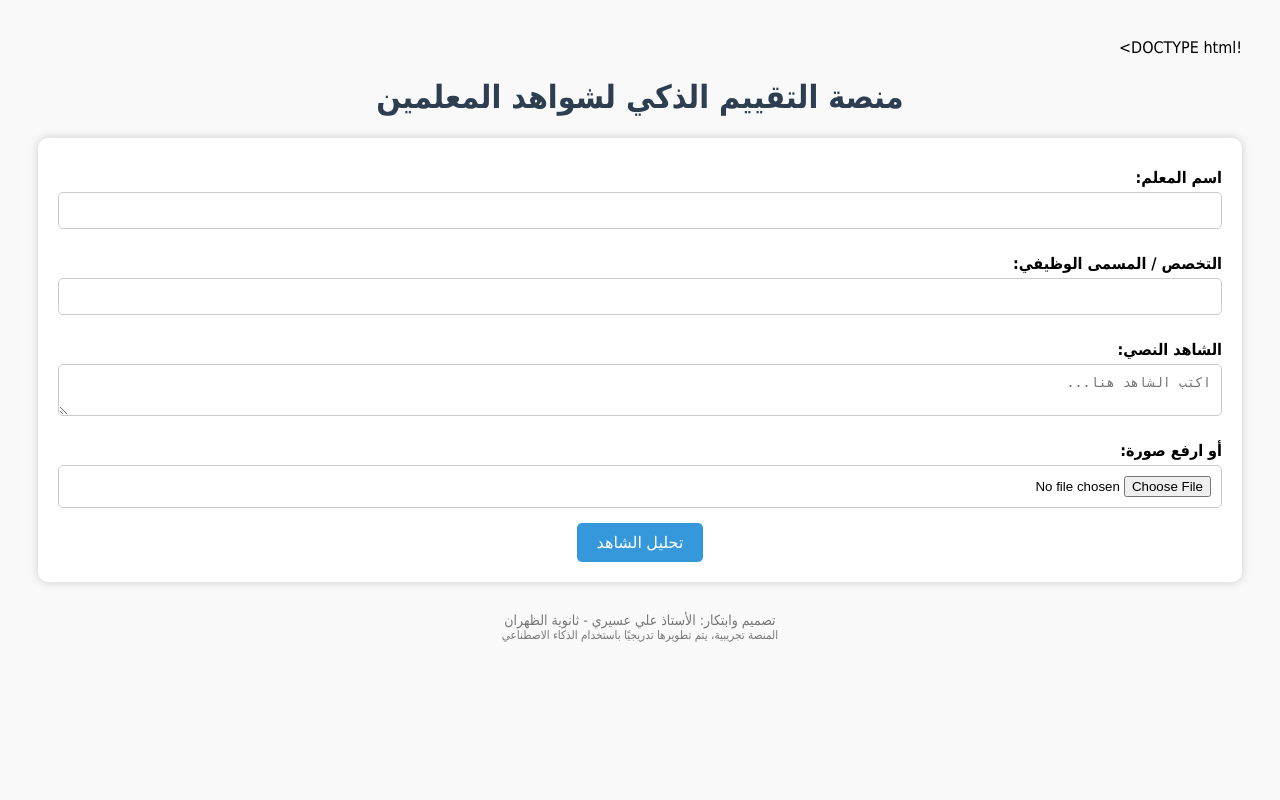
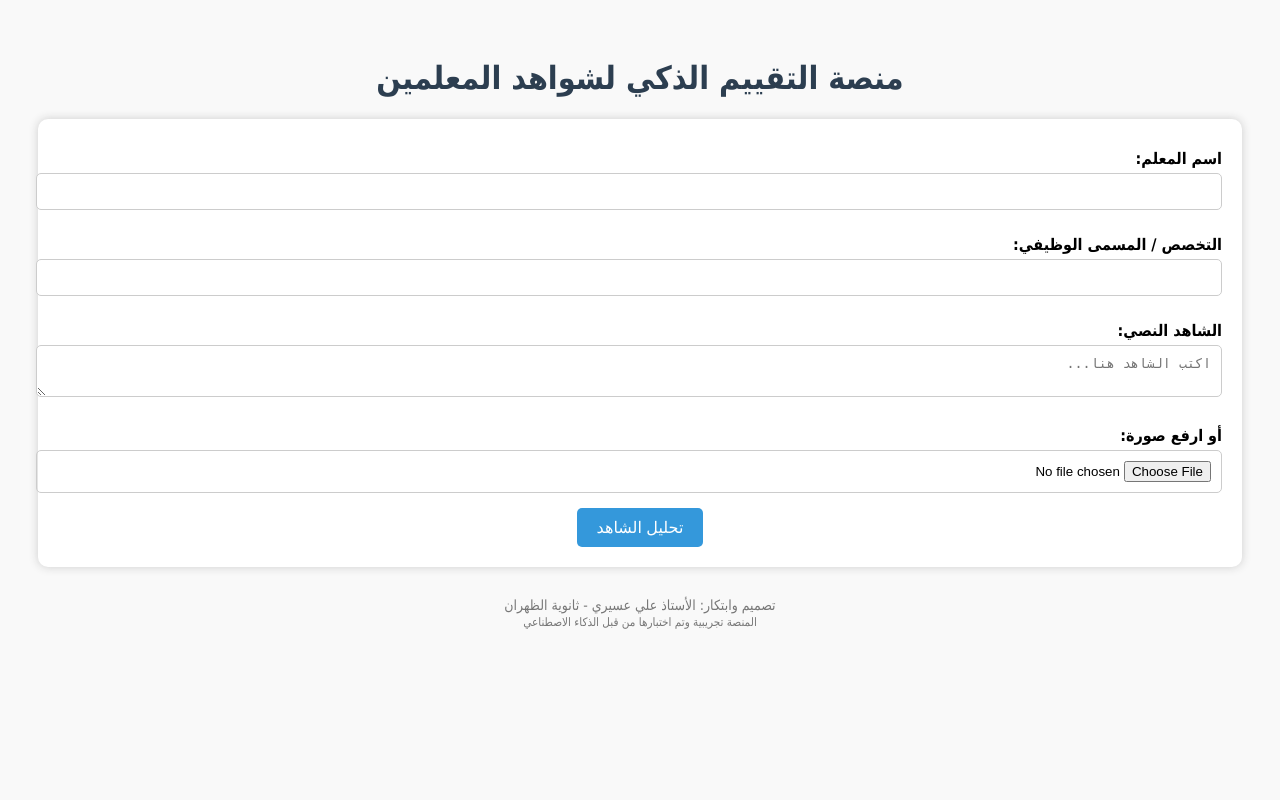
Before and after one commit to aliasiriiii/smart-ai, a Flask app: page / in a window 1280 px wide. Run offline with Flask 3, Linux system fonts and the light colour scheme.

Commit message:
Update index.html

```diff
--- a/templates/index.html
+++ b/templates/index.html
@@ -1,4 +1,4 @@
-!DOCTYPE html>
+<!DOCTYPE html>
 <html lang="ar" dir="rtl">
 <head>
     <meta charset="UTF-8">
@@ -71,7 +71,7 @@
 
     <div class="footer">
         تصميم وابتكار: الأستاذ علي عسيري - ثانوية الظهران<br>
-        <small>المنصة تجريبية، يتم تطويرها تدريجيًا باستخدام الذكاء الاصطناعي</small>
+        <small>المنصة تجريبية وتم اختبارها من قبل الذكاء الاصطناعي</small>
     </div>
 </body>
 </html>
```
